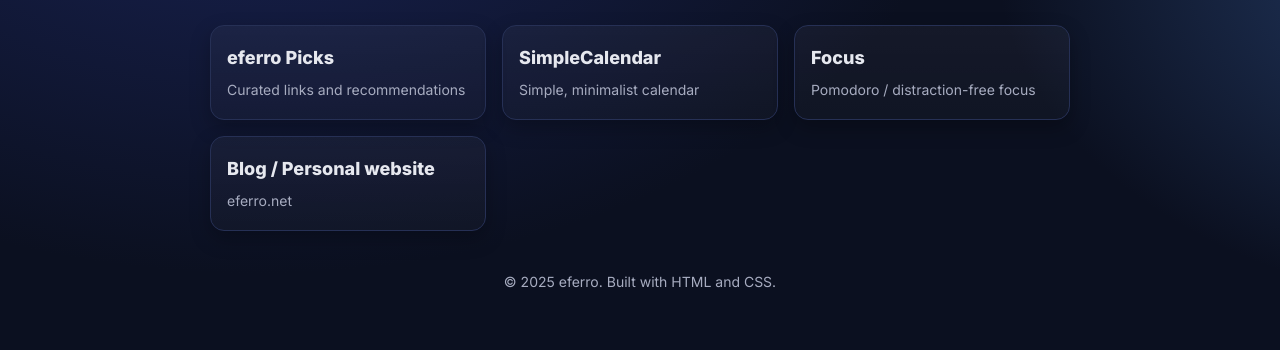
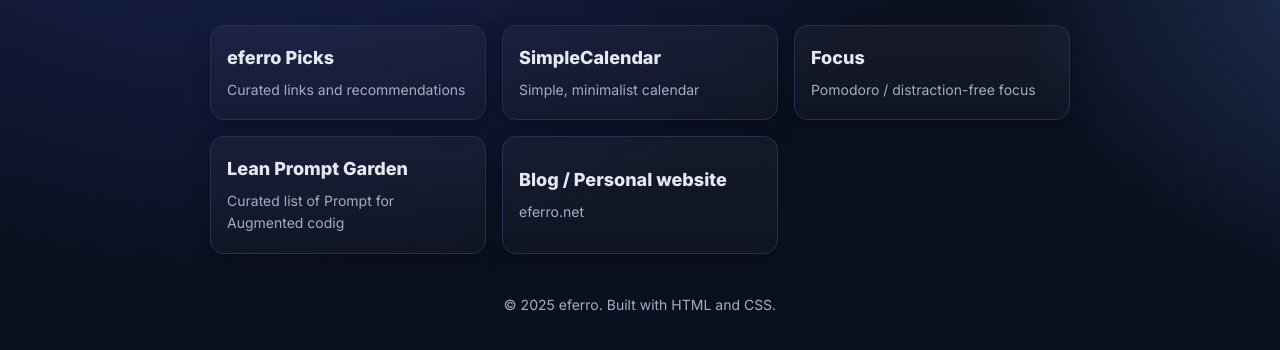
Before and after one commit to eferro/eferro.github.io, a plain HTML site: page index.html in a window 1280 px wide. Shown: the part 126-476 px from the top of the page. Drawn offline with Linux system fonts and the light colour scheme.

Commit message:
Add Lean Prompt Garden project to index
- Added new project entry for lean-prompt-garden
- Description: Curated list of Prompt for Augmented coding

```diff
--- a/index.html
+++ b/index.html
@@ -30,6 +30,10 @@
         <span class="card-title">Focus</span>
         <span class="card-desc">Pomodoro / distraction-free focus</span>
       </a>
+      <a class="card" href="https://eferro.github.io/lean-prompt-garden/" target="_blank" rel="noopener noreferrer">
+        <span class="card-title">Lean Prompt Garden</span>
+        <span class="card-desc">Curated list of Prompt for Augmented codig</span>
+      </a>
       <a class="card" href="https://www.eferro.net/" target="_blank" rel="noopener noreferrer">
         <span class="card-title">Blog / Personal website</span>
         <span class="card-desc">eferro.net</span>
```
